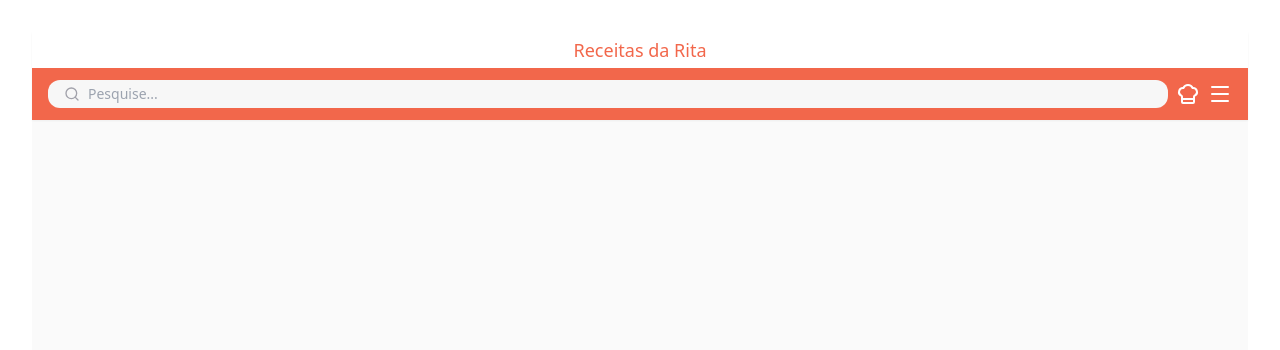
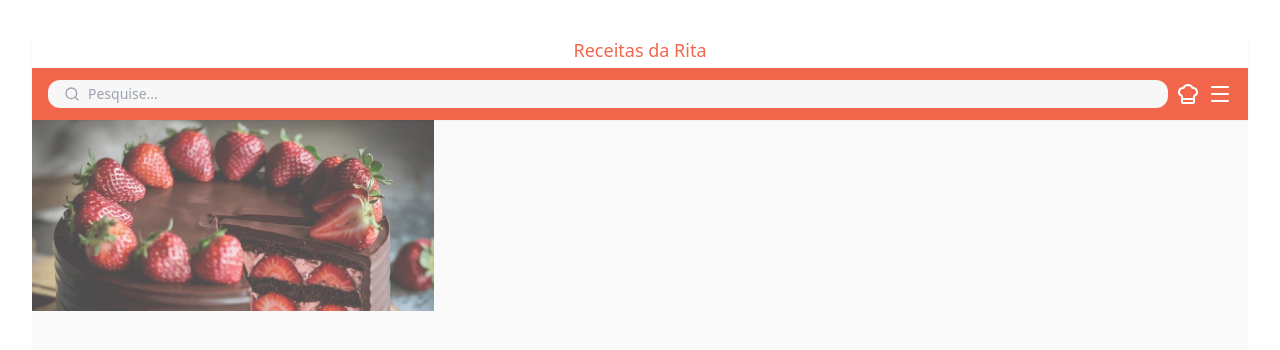
Before and after one commit to mluizaramos/recipes, a React (Vite) app: page / in a window 1280 px wide. Shown: the top 350 px of the page. Built offline with nearby package versions, Linux system fonts and the light colour scheme.

Commit message:
:sparkles: feat: create banner

```diff
--- /dev/null
+++ b/src/components/Banner.tsx
@@ -0,0 +1,14 @@
+import bannerImg from "../assets/banner.png";
+
+export function Banner() {
+  return (
+    <div className="banner">
+        <div>
+            <img src={bannerImg} alt="Banner" />
+        </div>
+        <div className="">
+
+        </div>
+    </div>
+  );
+}
--- a/src/pages/Home.tsx
+++ b/src/pages/Home.tsx
@@ -1,10 +1,12 @@
+import { Banner } from "../components/Banner";
 import { Header } from "../components/header";
-import { recipes } from "../data/recipes";
+//import { recipes } from "../data/recipes";
 
 export function Home() {
   return (
     <>
     <Header/>
+    <Banner />
     {/* <main className="p-4">
           <h1 className="text-xl font-bold mb-4">
               Receitas
```
Also changed, not shown: src/assets/banner.png (added).
